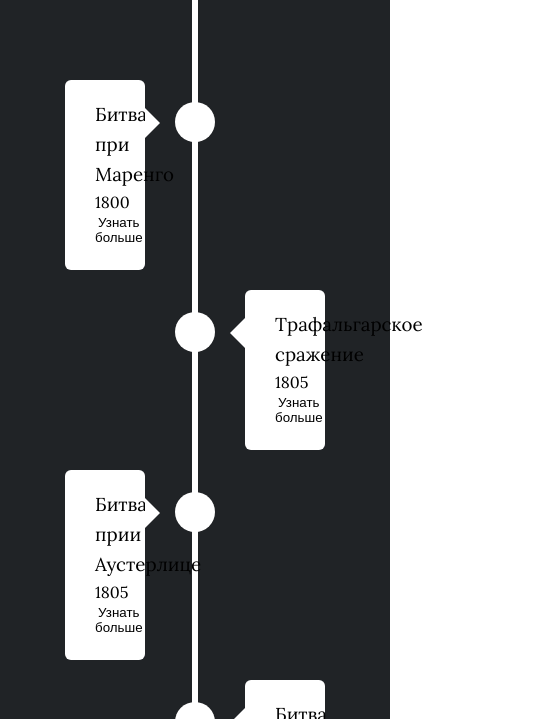
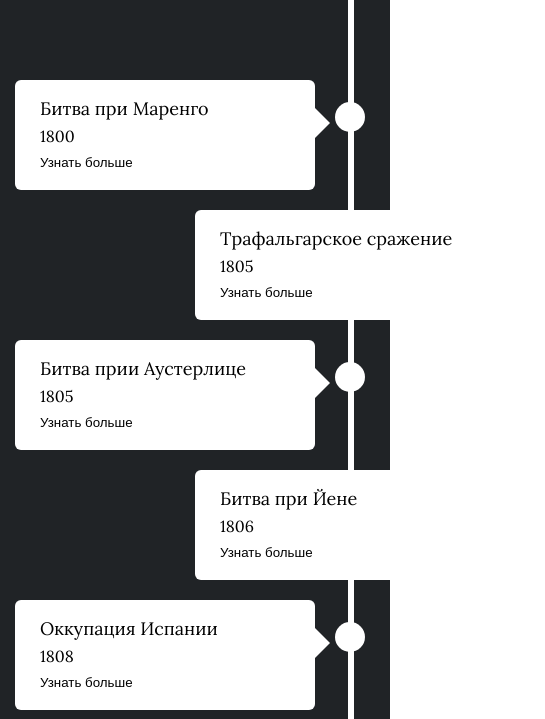
Before and after one commit to IlyaAlikin/Napoleon, a Vue app: page /timeline in a window 390 px wide. Shown: the part 849-1568 px from the top of the page, 545 px wide, since content can reach past the window. Built offline with nearby package versions, Linux system fonts and the light colour scheme.

Commit message:
added responsive timeline

```diff
--- a/src/assets/main.css
+++ b/src/assets/main.css
@@ -19,6 +19,10 @@ html {
   --white-color: #ffffff;
 
   --gray-color: #202326;
+}
+
+body.lock {
+  overflow-y: hidden;
 }
 
 .blue {
--- a/src/components/BaseModal.vue
+++ b/src/components/BaseModal.vue
@@ -119,7 +119,7 @@ const modalClose = () => {
 .modal__title {
   text-align: center;
   font-weight: 400;
-  font-size: 22px;
+  font-size: clamp(18px, 3vw, 22px);
 }
 
 .modal__title:has(.for-applicants__modal-title) {
@@ -132,11 +132,6 @@ const modalClose = () => {
   gap: 20px;
   align-items: center;
 }
-.modal__slider {
-}
-.modal__description {
-}
-
 .modal__slider {
   max-width: 460px;
 }
@@ -171,14 +166,40 @@ const modalClose = () => {
 }
 
 .modal__description {
-  font-size: 16px;
+  font-size: clamp(14px, 2vw, 16px);
+  max-height: 340px;
+  overflow-y: auto;
 }
 
-/* .modal__btn_yellow {
-  background: var(--main-color);
+@media (max-width: 992px) {
+  .modal__content {
+    padding: 30px 35px 35px 45px;
+  }
+
+  .modal__slider {
+    max-width: 320px;
+  }
+  .modal__slider img {
+    max-width: 320px;
+  }
+
+  .modal__volume {
+    font-size: 22px;
+  }
+
+  .modal__description {
+    max-height: 220px;
+  }
+  .modal__content {
+    padding: 30px 25px 25px 25px;
+  }
 }
-
-.modal__btn_white {
-  background: var(--main-color);
-} */
+@media (max-width: 375px) {
+  .modal__slider {
+    max-width: 280px;
+  }
+  .modal__slider img {
+    max-width: 280px;
+  }
+}
 </style>
--- a/src/pages/Timeline.vue
+++ b/src/pages/Timeline.vue
@@ -168,4 +168,54 @@ const getData = () => {
   left: -15px;
   border-right: 15px solid var(--white-color);
 }
+.box-timeline__title {
+  font-size: clamp(18px, 2vw, 22px);
+}
+
+@media (max-width: 992px) {
+  .timeline__content {
+    padding: 15px 25px;
+  }
+}
+@media (max-width: 768px) {
+  .timeline:after {
+    left: 90%;
+  }
+  .box-timeline[data-v-c770f8bb]:nth-child(odd),
+  .box-timeline[data-v-c770f8bb]:nth-child(even) {
+    left: 0;
+  }
+
+  .box-timeline:nth-child(even) .timeline-circle {
+    right: -20px;
+    left: auto;
+  }
+
+  .box-timeline {
+    width: 91.8%;
+  }
+  .box-timeline:nth-child(even) .arrow {
+    right: -15px;
+    left: auto;
+    border-right: 15px solid var(--white-color);
+    border-left: 15px solid var(--white-color);
+  }
+  .box-timeline:nth-child(even) .arrow {
+    border-right: none;
+    border-left: 15px solid var(--white-color);
+  }
+}
+
+@media (max-width: 578px) {
+  .box-timeline {
+    padding: 10px 30px;
+  }
+  .timeline-circle {
+    width: 30px;
+    height: 30px;
+  }
+  .box-timeline {
+    padding: 10px 30px 10px 0px;
+  }
+}
 </style>
```
